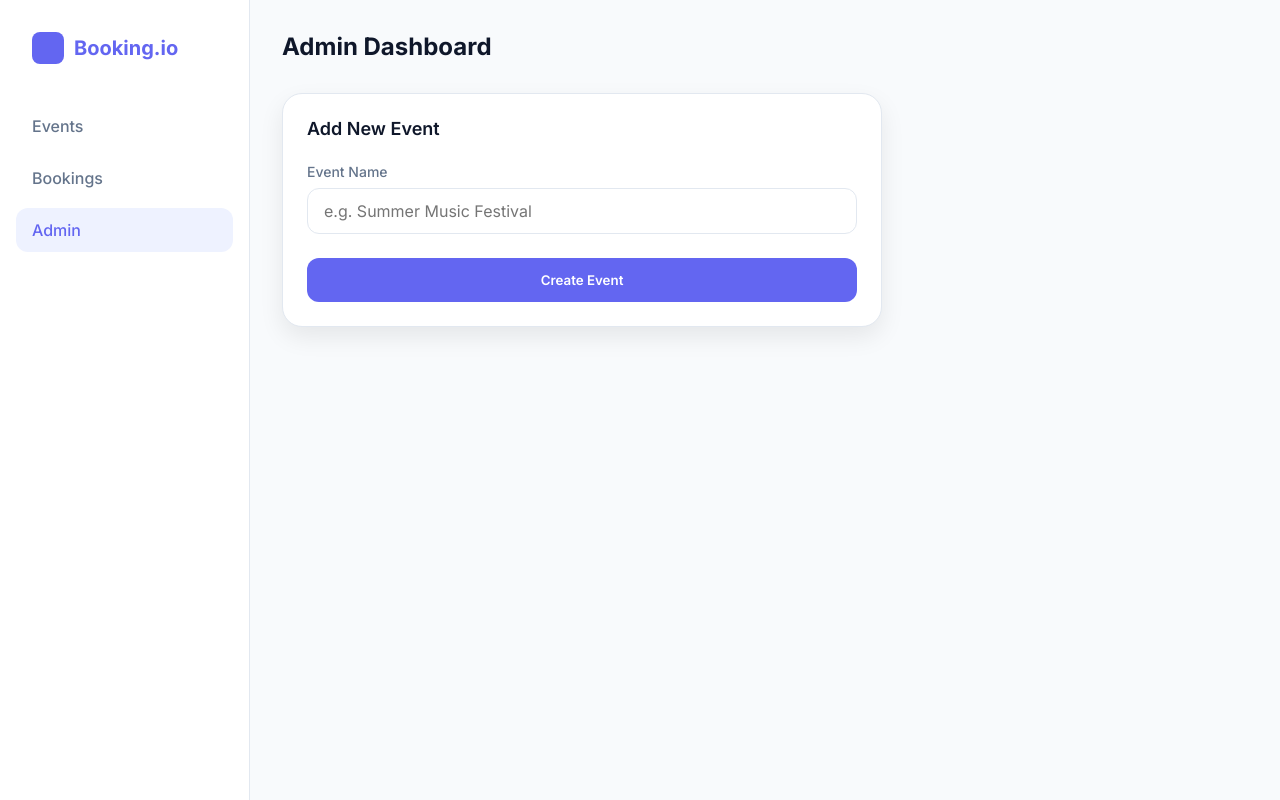
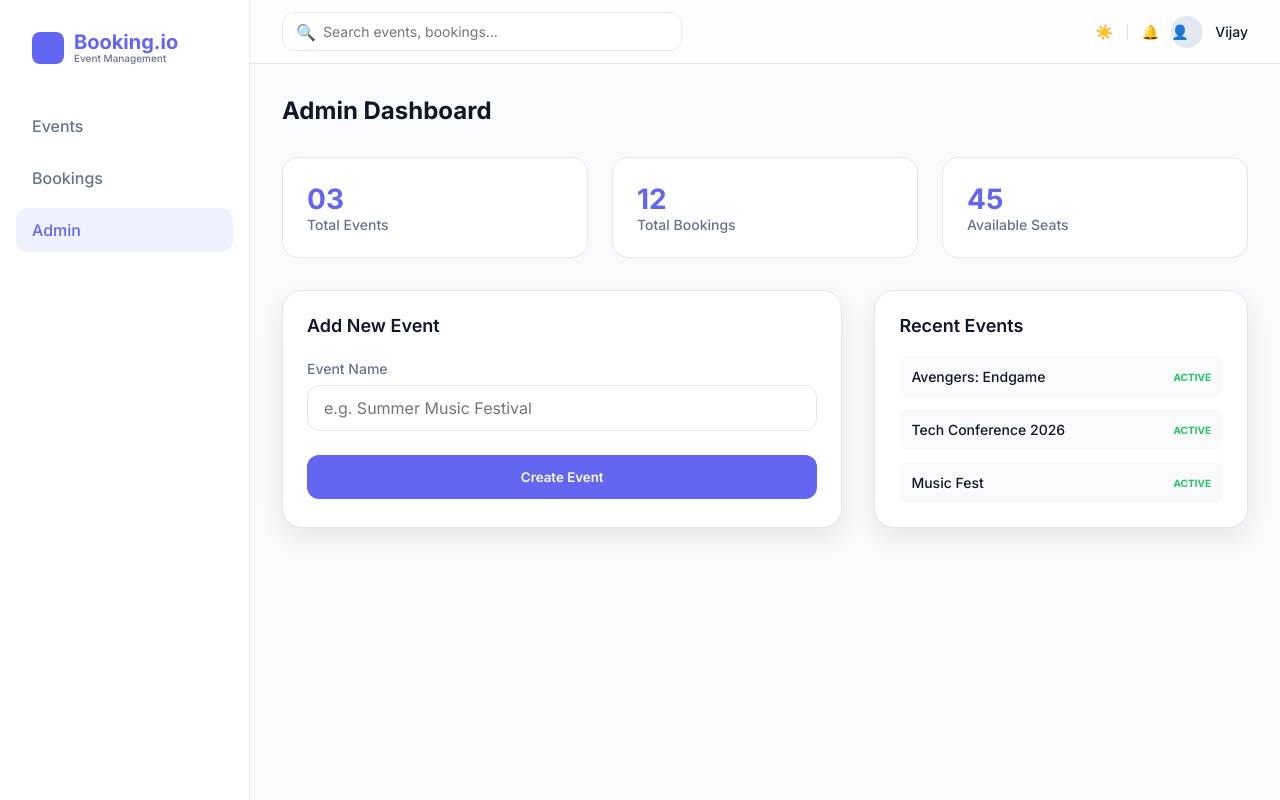
Before and after one commit to vijaygovindBiju/mern_booking_system, a React (Create React App) app in the folder booking_system/: page /admin in a window 1280 px wide. Built offline with nearby package versions, Linux system fonts and the light colour scheme.

Commit message:
ui update 2

```diff
--- a/booking_system/src/App.css
+++ b/booking_system/src/App.css
@@ -5,9 +5,101 @@
 
 .main-content {
   flex: 1;
-  padding: 32px;
-  background-color: var(--background);
+  padding: 0 32px 32px 32px;
+  background: transparent;
   margin-left: 250px; /* Sidebar width */
+}
+
+/* Top Bar */
+.top-bar {
+  height: 64px;
+  background: rgba(255, 255, 255, 0.8);
+  backdrop-filter: blur(8px);
+  border-bottom: 1px solid var(--border);
+  display: flex;
+  align-items: center;
+  justify-content: space-between;
+  padding: 0 32px;
+  position: sticky;
+  top: 0;
+  z-index: 10;
+  margin-bottom: 32px;
+  margin-left: -32px;
+  margin-right: -32px;
+}
+
+.user-profile {
+  display: flex;
+  align-items: center;
+  gap: 12px;
+  font-weight: 500;
+  font-size: 14px;
+}
+
+.search-container {
+  max-width: 400px;
+  width: 100%;
+  position: relative;
+}
+
+.search-input {
+  width: 100%;
+  padding: 10px 16px 10px 40px;
+  border-radius: var(--radius-sm);
+  border: 1px solid var(--border);
+  background: white;
+  font-size: 14px;
+}
+
+/* Hero Section */
+.hero-section {
+  background: linear-gradient(135deg, var(--primary) 0%, #4338CA 100%);
+  border-radius: var(--radius-lg);
+  padding: 40px;
+  color: white;
+  margin-bottom: 32px;
+  box-shadow: 0 20px 40px rgba(99, 102, 241, 0.2);
+}
+
+.hero-title {
+  font-size: 32px;
+  font-weight: 800;
+  margin-bottom: 8px;
+  color: white;
+}
+
+.hero-subtitle {
+  opacity: 0.9;
+  font-size: 16px;
+}
+
+/* Stats Grid */
+.stats-grid {
+  display: grid;
+  grid-template-columns: repeat(3, 1fr);
+  gap: 24px;
+  margin-bottom: 32px;
+}
+
+.stat-card {
+  background: white;
+  padding: 24px;
+  border-radius: var(--radius-md);
+  border: 1px solid var(--border);
+  display: flex;
+  flex-direction: column;
+}
+
+.stat-value {
+  font-size: 28px;
+  font-weight: 700;
+  color: var(--primary);
+}
+
+.stat-label {
+  font-size: 14px;
+  color: var(--text-secondary);
+  font-weight: 500;
 }
 
 @media (max-width: 768px) {
--- a/booking_system/src/App.js
+++ b/booking_system/src/App.js
@@ -35,6 +35,20 @@ function App() {
         <Navbar />
 
         <main className="main-content">
+
+          <div className="top-bar">
+            <div className="search-container">
+              <span style={{ position: 'absolute', left: '14px', top: '10px', color: 'var(--text-secondary)' }}>🔍</span>
+              <input type="text" className="search-input" placeholder="Search events, bookings..." />
+            </div>
+            <div className="user-profile">
+              <span style={{ cursor: 'pointer' }}>☀️</span>
+              <span style={{ color: 'var(--border)' }}>|</span>
+              <span style={{ cursor: 'pointer' }}>🔔</span>
+              <div style={{ width: 32, height: 32, background: '#E2E8F0', borderRadius: '50%', display: 'flex', alignItems: 'center', justify: 'center' }}>👤</div>
+              <span>Vijay</span>
+            </div>
+          </div>
 
           <Routes>
 
--- a/booking_system/src/Component/AddEvent.jsx
+++ b/booking_system/src/Component/AddEvent.jsx
@@ -50,14 +50,30 @@ export const AddEvent = ()=>{
 
     return(
 
-        <div style={{ maxWidth: '600px' }}>
+        <div>
 
             <header className="page-header">
                 <h1 className="page-title">Admin Dashboard</h1>
             </header>
 
+            <div className="stats-grid">
+                <div className="stat-card">
+                    <span className="stat-value">03</span>
+                    <span className="stat-label">Total Events</span>
+                </div>
+                <div className="stat-card">
+                    <span className="stat-value">12</span>
+                    <span className="stat-label">Total Bookings</span>
+                </div>
+                <div className="stat-card">
+                    <span className="stat-value">45</span>
+                    <span className="stat-label">Available Seats</span>
+                </div>
+            </div>
+
+            <div style={{ display: 'grid', gridTemplateColumns: '1.5fr 1fr', gap: '32px' }}>
+
                 <div className="card">
-
                     <h2 style={{ fontSize: '18px', marginBottom: '24px' }}>Add New Event</h2>
 
                     <div className="input-group">
@@ -73,10 +89,30 @@ export const AddEvent = ()=>{
                     <button
                         className="btn-primary"
                         onClick={addEventHandler}
-                    style={{ width: '100%', padding: '14px' }}
+                        style={{ width: '100%', padding: '14px', borderRadius: '12px' }}
                     >
                         Create Event
                     </button>
+                </div>
+
+                <div className="card">
+                    <h2 style={{ fontSize: '18px', marginBottom: '20px' }}>Recent Events</h2>
+                    <div style={{ display: 'flex', flexDirection: 'column', gap: '12px' }}>
+                        {['Avengers: Endgame', 'Tech Conference 2026', 'Music Fest'].map((e, i) => (
+                            <div key={i} style={{
+                                padding: '12px',
+                                background: '#F8FAFC',
+                                borderRadius: '8px',
+                                display: 'flex',
+                                justifyContent: 'space-between',
+                                alignItems: 'center'
+                            }}>
+                                <span style={{ fontSize: '14px', fontWeight: '500' }}>{e}</span>
+                                <span style={{ fontSize: '10px', color: 'var(--success)', fontWeight: '700' }}>ACTIVE</span>
+                            </div>
+                        ))}
+                    </div>
+                </div>
 
             </div>
 
--- a/booking_system/src/Component/BookingList.jsx
+++ b/booking_system/src/Component/BookingList.jsx
@@ -84,14 +84,22 @@ export const BookingList = ()=>{
                                 </div>
 
                                 <div style={{ borderTop: '1px solid var(--border)', paddingTop: '16px' }}>
+                                    <p style={{ fontSize: '13px', color: 'var(--text-secondary)', marginBottom: '8px' }}>
+                                        Booking ID: <span style={{ color: 'var(--text-primary)', fontWeight: '600' }}>#BK{booking.booking_id.toString().slice(-4)}</span>
+                                    </p>
+
                                     <p style={{ fontSize: '14px', marginBottom: '8px' }}>
                                         <strong style={{ color: 'var(--text-secondary)' }}>Event:</strong>
                                         <span style={{ marginLeft: '8px' }}>{getEventName(booking.event_id)}</span>
                                     </p>
 
-                                    <p style={{ fontSize: '14px' }}>
+                                    <p style={{ fontSize: '14px', marginBottom: '8px' }}>
                                         <strong style={{ color: 'var(--text-secondary)' }}>Seat:</strong>
                                         <span style={{ marginLeft: '12px', fontWeight: '600', color: 'var(--primary)' }}>{booking.seat_number}</span>
+                                    </p>
+
+                                    <p style={{ fontSize: '12px', color: 'var(--text-secondary)', marginTop: '12px' }}>
+                                        Booked On: 12 June 2026
                                     </p>
                                 </div>
 
--- a/booking_system/src/Component/EventList.jsx
+++ b/booking_system/src/Component/EventList.jsx
@@ -39,8 +39,14 @@ export const EventList = () => {
 
         <div>
 
-            <header className="page-header">
-                <h1 className="page-title">Available Events</h1>
+            <div className="hero-section">
+                <h1 className="hero-title">🎟 Welcome Back</h1>
+                <p className="hero-subtitle">Browse and book upcoming premium events near you.</p>
+            </div>
+
+            <header className="page-header" style={{ display: 'flex', justifyContent: 'space-between', alignItems: 'center' }}>
+                <h1 className="page-title">Upcoming Events</h1>
+                <div style={{ fontSize: '14px', color: 'var(--text-secondary)' }}>Showing {events.length} events</div>
             </header>
 
             {events.length === 0 ?
@@ -56,36 +62,38 @@ export const EventList = () => {
                             <div key={event.event_id} className="card">
 
                                 <div style={{
-                                    height: '140px',
-                                    background: 'linear-gradient(135deg, #6366F1 0%, #A855F7 100%)',
-                                    borderRadius: '12px',
-                                    marginBottom: '16px',
+                                    height: '160px',
+                                    background: `linear-gradient(${Math.random() * 360}deg, #6366F1 0%, #A855F7 100%)`,
+                                    borderRadius: '16px',
+                                    marginBottom: '20px',
                                     display: 'flex',
                                     alignItems: 'center',
                                     justifyContent: 'center',
                                     color: 'white',
-                                    fontSize: '32px'
+                                    fontSize: '40px',
+                                    boxShadow: 'inset 0 0 20px rgba(0,0,0,0.1)'
                                 }}>
-                                    🎬
+                                    ✨
                                 </div>
 
-                                <h3 style={{ marginBottom: '8px', fontSize: '18px' }}>
+                                <h3 style={{ marginBottom: '12px', fontSize: '18px' }}>
                                     {event.event_name}
                                 </h3>
 
-                                <p style={{
-                                    color: 'var(--text-secondary)',
-                                    fontSize: '14px',
-                                    marginBottom: '20px',
-                                    display: 'flex',
-                                    alignItems: 'center',
-                                    gap: '6px'
-                                }}>
-                                    <span style={{ color: 'var(--success)' }}>●</span> 15 Seats Available
-                                </p>
+                                <div style={{ marginBottom: '20px' }}>
+                                    <p style={{ fontSize: '13px', color: 'var(--text-secondary)', marginBottom: '6px', display: 'flex', alignItems: 'center', gap: '8px' }}>
+                                        <span>📅</span> 25 June 2026
+                                    </p>
+                                    <p style={{ fontSize: '13px', color: 'var(--text-secondary)', marginBottom: '6px', display: 'flex', alignItems: 'center', gap: '8px' }}>
+                                        <span>📍</span> Kochi, Kerala
+                                    </p>
+                                    <p style={{ fontSize: '13px', color: 'var(--primary)', fontWeight: '600', display: 'flex', alignItems: 'center', gap: '8px' }}>
+                                        <span>🎟</span> 15 Seats Available
+                                    </p>
+                                </div>
 
                                 <Link to={`/book/${event.event_id}`} style={{ display: 'block' }}>
-                                    <button className="btn-primary" style={{ width: '100%' }}>
+                                    <button className="btn-primary" style={{ width: '100%', borderRadius: '12px' }}>
                                         Book Ticket
                                     </button>
                                 </Link>
--- a/booking_system/src/Component/Navbar.jsx
+++ b/booking_system/src/Component/Navbar.jsx
@@ -8,7 +8,10 @@ export const Navbar = ()=>{
 
             <div className="sidebar-logo">
                 <div style={{ width: 32, height: 32, background: 'var(--primary)', borderRadius: 8 }}></div>
-                <span>Booking.io</span>
+                <div style={{ display: 'flex', flexDirection: 'column' }}>
+                    <span style={{ lineHeight: '1' }}>Booking.io</span>
+                    <span style={{ fontSize: '10px', color: 'var(--text-secondary)', fontWeight: '500' }}>Event Management</span>
+                </div>
             </div>
 
             <nav className="sidebar-nav">
```
Lines whose indentation alone changed are shown as unchanged.
